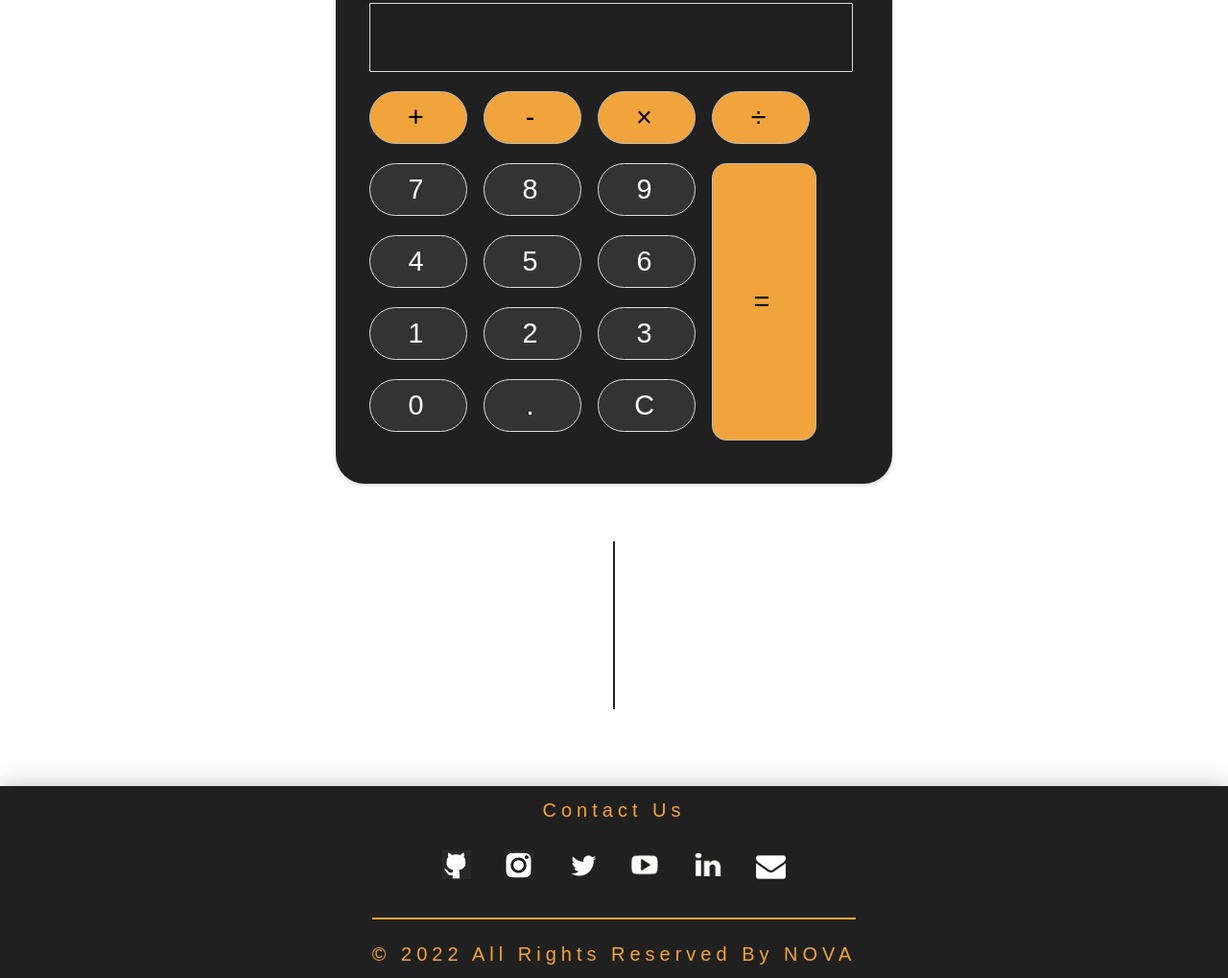
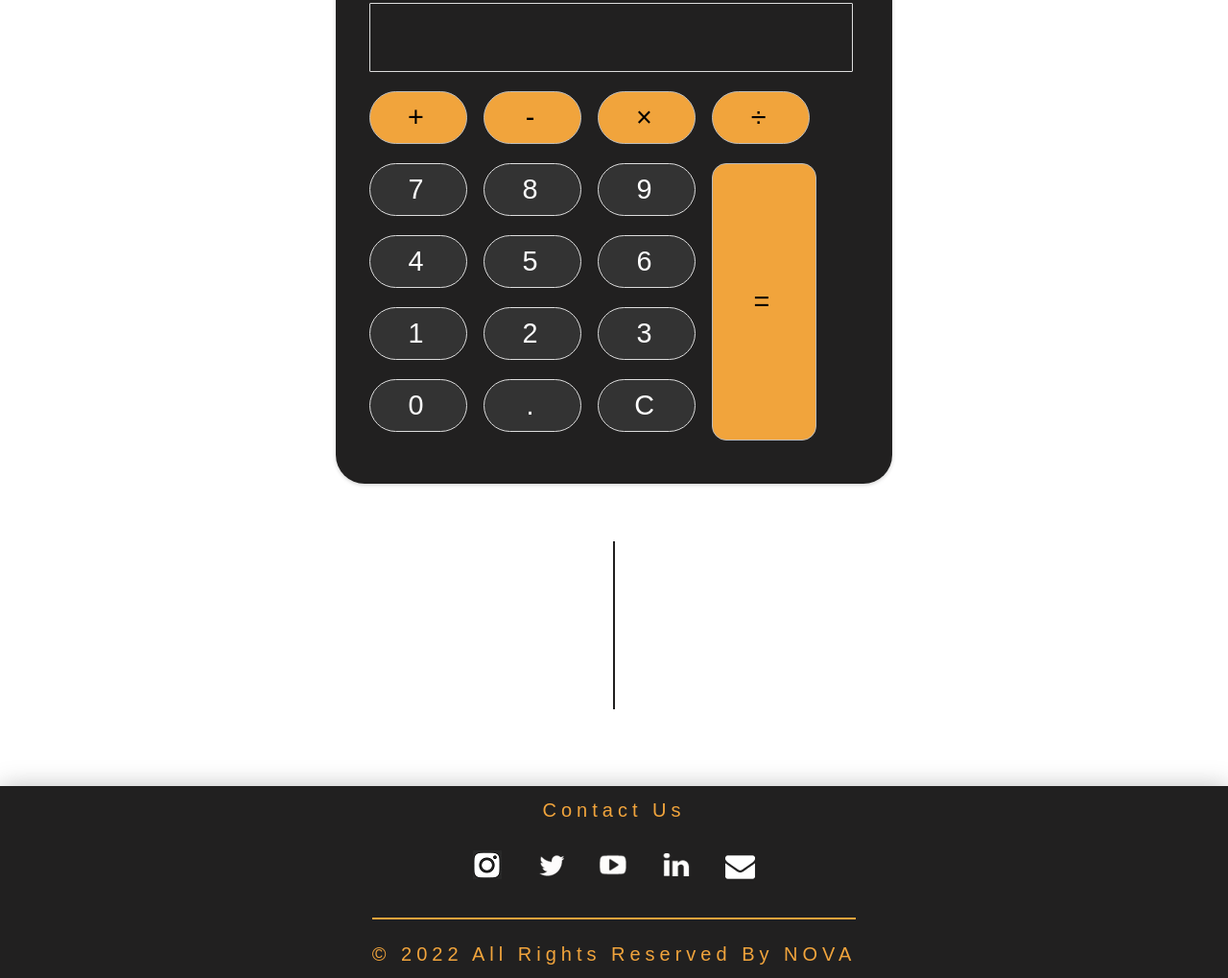
Before and after one commit to BonyaviD/Calculator, a plain HTML site: page index.html in a window 1280 px wide. Shown: the part 192-1211 px from the top of the page at 96% size. Drawn offline with Linux system fonts and the light colour scheme.

Commit message:
Delete Github Link

```diff
--- a/index.html
+++ b/index.html
@@ -60,9 +60,6 @@
             Contact Us
         </div>
         <div class="social-box">
-            <a href="https://github.com/BonyaviD" title="Github" target="_blank">
-                <img src="./img/github.png" alt="" />
-            </a>
             <a href="https://www.instagram.com/bonyavid" title="Instagram" target="_blank">
                 <img src="./img/Instagram-logo.jfif" alt="" />
             </a>
```
